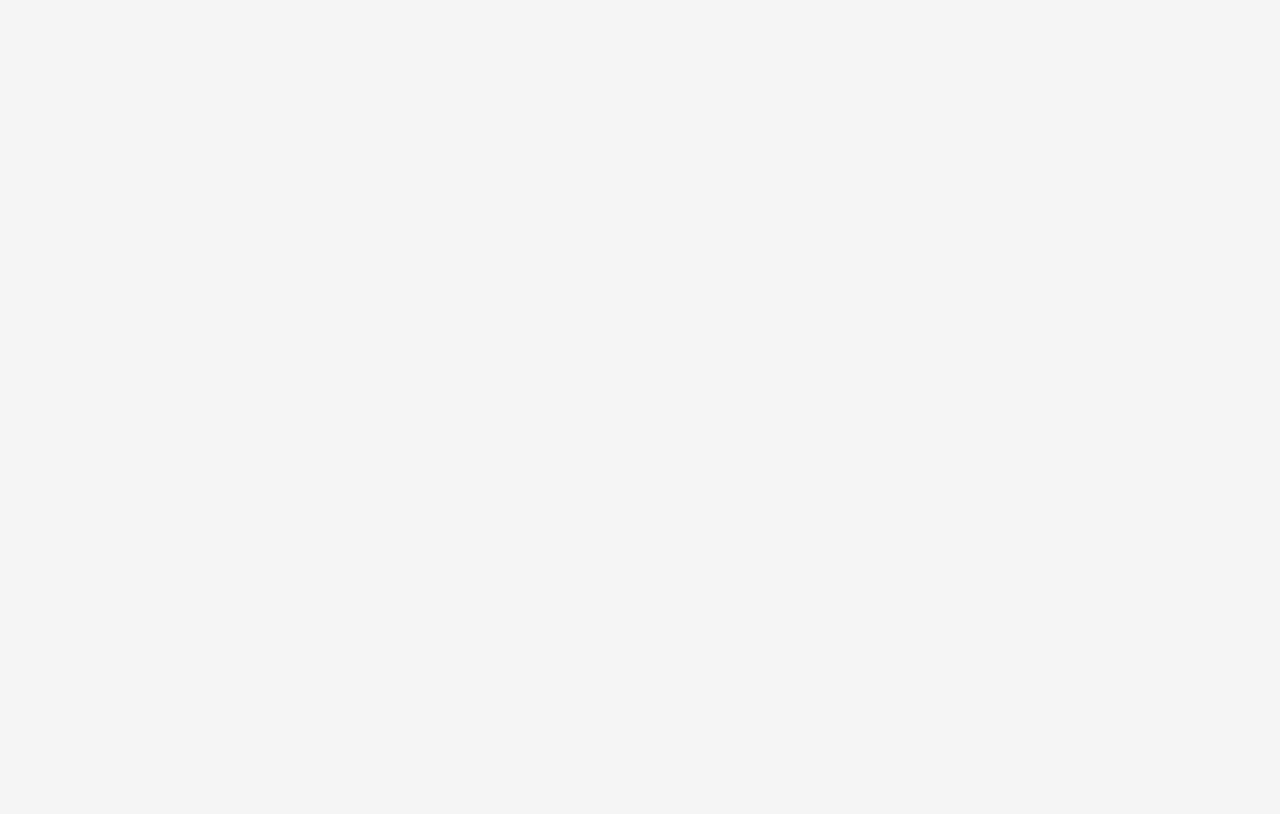
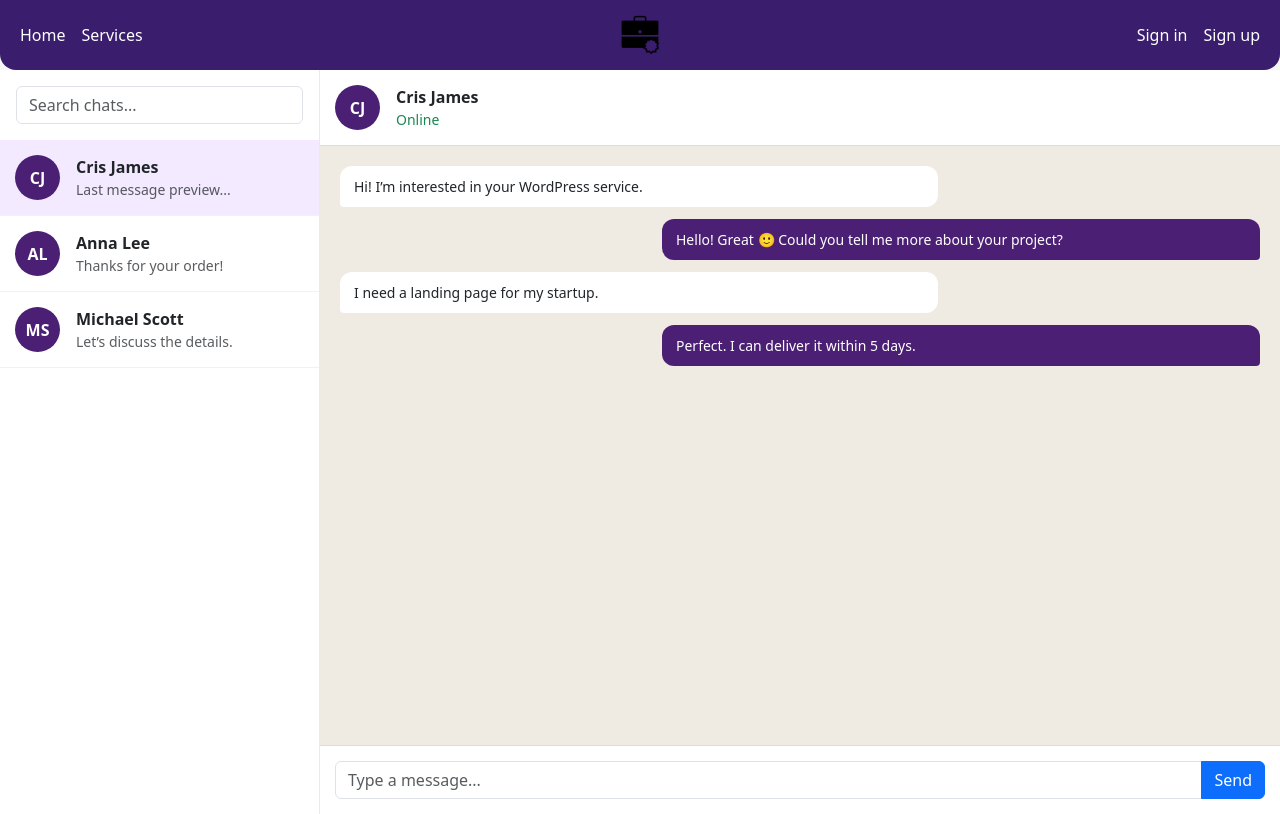
Before and after one commit to ASamohvalov/FreelanceMarketplace, a React app in the folder frontend/: page /messages in a window 1280 px wide. Before the commit this address had no page. Built offline with nearby package versions, Linux system fonts and the light colour scheme; the HTML template or start-up script is replaced by a standard one.

Commit message:
front: chat added

```diff
--- a/frontend/src/App.jsx
+++ b/frontend/src/App.jsx
@@ -8,6 +8,7 @@ import PersonalAccountPage from "./views/pages/user/PersonalAccountPage.jsx";
 import CreateServicePage from "./views/pages/services/CreateServicePage.jsx";
 import ErrorPage from "./views/pages/error/ErrorPage.jsx";
 import ServicePage from "./views/pages/services/ServicePage.jsx";
+import MessagesPage from "./views/pages/message/MessagesPage.jsx";
 
 // base routing
 export default function App() {
@@ -24,6 +25,8 @@ export default function App() {
       <Route path="/services" element={<ServicesPage />} />
       <Route path="/create_service" element={<CreateServicePage />} />
       <Route path="/service/:id" element={<ServicePage />} />
+
+      <Route path="/messages" element={<MessagesPage />} />
     </Routes>
   );
 }
--- /dev/null
+++ b/frontend/src/views/components/messages/ChatListComponent.jsx
@@ -0,0 +1,39 @@
+import './css/chat_list_component.css';
+
+export default function ChatListComponent() {
+  return (
+    <div className="col-md-4 col-lg-3 p-0 chat-list">
+      <div className="p-3">
+        <input
+          type="text"
+          className="form-control"
+          placeholder="Search chats..."
+        />
+      </div>
+
+      <div className="chat-item active d-flex align-items-center gap-3">
+        <div className="avatar">CJ</div>
+        <div>
+          <strong>Cris James</strong>
+          <div className="text-muted small">Last message preview...</div>
+        </div>
+      </div>
+
+      <div className="chat-item d-flex align-items-center gap-3">
+        <div className="avatar">AL</div>
+        <div>
+          <strong>Anna Lee</strong>
+          <div className="text-muted small">Thanks for your order!</div>
+        </div>
+      </div>
+
+      <div className="chat-item d-flex align-items-center gap-3">
+        <div className="avatar">MS</div>
+        <div>
+          <strong>Michael Scott</strong>
+          <div className="text-muted small">Let’s discuss the details.</div>
+        </div>
+      </div>
+    </div>
+  );
+}
--- /dev/null
+++ b/frontend/src/views/components/messages/MessagesComponent.jsx
@@ -0,0 +1,44 @@
+import './css/messages_component.css'
+
+export default function MessagesComponent() {
+  return (
+    <div className="col-md-8 col-lg-9 p-0 chat-window">
+      <div className="chat-header d-flex align-items-center gap-3">
+        <div className="avatar">CJ</div>
+        <div>
+          <strong>Cris James</strong>
+          <div className="text-success small">Online</div>
+        </div>
+      </div>
+
+      <div className="chat-messages">
+        <div className="message received">
+          Hi! I’m interested in your WordPress service.
+        </div>
+
+        <div className="message sent">
+          Hello! Great 🙂 Could you tell me more about your project?
+        </div>
+
+        <div className="message received">
+          I need a landing page for my startup.
+        </div>
+
+        <div className="message sent">
+          Perfect. I can deliver it within 5 days.
+        </div>
+      </div>
+
+      <div className="chat-input">
+        <div className="input-group">
+          <input
+            type="text"
+            className="form-control"
+            placeholder="Type a message..."
+          />
+          <button className="btn btn-primary">Send</button>
+        </div>
+      </div>
+    </div>
+  );
+}
--- /dev/null
+++ b/frontend/src/views/components/messages/css/chat_list_component.css
@@ -0,0 +1,30 @@
+.chat-list {
+  background: #ffffff;
+  border-right: 1px solid #eaeaea;
+  height: 100%;
+  overflow-y: auto;
+}
+
+.chat-item {
+  padding: 15px;
+  cursor: pointer;
+  transition: 0.2s;
+  border-bottom: 1px solid #f1f1f1;
+}
+
+.chat-item:hover,
+.chat-item.active {
+  background: #f3eaff;
+}
+
+.avatar {
+  width: 45px;
+  height: 45px;
+  border-radius: 50%;
+  background: #4b1f73;
+  color: white;
+  display: flex;
+  align-items: center;
+  justify-content: center;
+  font-weight: bold;
+}
--- /dev/null
+++ b/frontend/src/views/components/messages/css/messages_component.css
@@ -0,0 +1,44 @@
+.chat-window {
+  display: flex;
+  flex-direction: column;
+  height: 100%;
+  background: #efeae2;
+}
+
+.chat-header {
+  padding: 15px;
+  background: #ffffff;
+  border-bottom: 1px solid #ddd;
+}
+
+.chat-messages {
+  flex: 1;
+  padding: 20px;
+  overflow-y: auto;
+}
+
+.message {
+  max-width: 65%;
+  padding: 10px 14px;
+  border-radius: 12px;
+  margin-bottom: 12px;
+  font-size: 14px;
+}
+
+.message.sent {
+  background: #4b1f73;
+  color: white;
+  margin-left: auto;
+  border-bottom-right-radius: 4px;
+}
+
+.message.received {
+  background: white;
+  border-bottom-left-radius: 4px;
+}
+
+.chat-input {
+  padding: 15px;
+  background: #ffffff;
+  border-top: 1px solid #ddd;
+}
--- a/frontend/src/views/pages/main.jsx
+++ /dev/null
@@ -1,3 +0,0 @@
-export default function main() {
-  return "main";
-}
--- /dev/null
+++ b/frontend/src/views/pages/message/MessagesPage.jsx
@@ -0,0 +1,20 @@
+import HeaderComponent from "../../components/HeaderComponent";
+import ChatListComponent from "../../components/messages/ChatListComponent";
+import MessagesComponent from "../../components/messages/MessagesComponent";
+import './css/messages_page.css';
+
+export default function MessagesPage() {
+  return (
+    <>
+      <HeaderComponent />
+      <main>
+        <div className="container-fluid chat-container">
+          <div className="row h-100">
+            <ChatListComponent />
+            <MessagesComponent />
+          </div>
+        </div>
+      </main>
+    </>
+  );
+}
--- /dev/null
+++ b/frontend/src/views/pages/message/css/messages_page.css
@@ -0,0 +1,3 @@
+.chat-container {
+  height: calc(100vh - 56px);
+}
```
